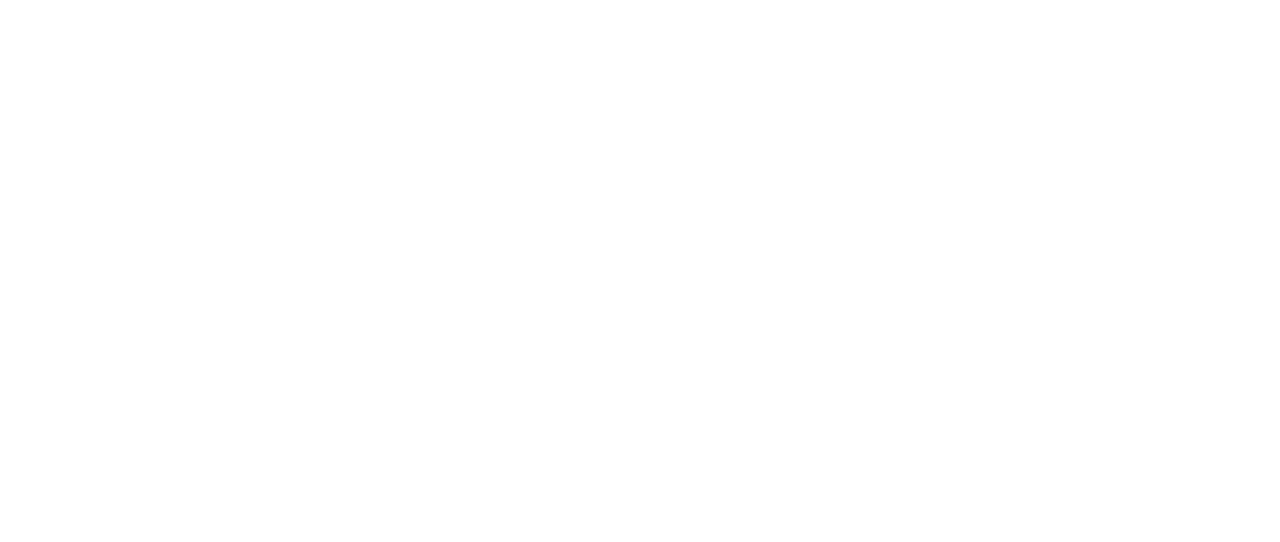
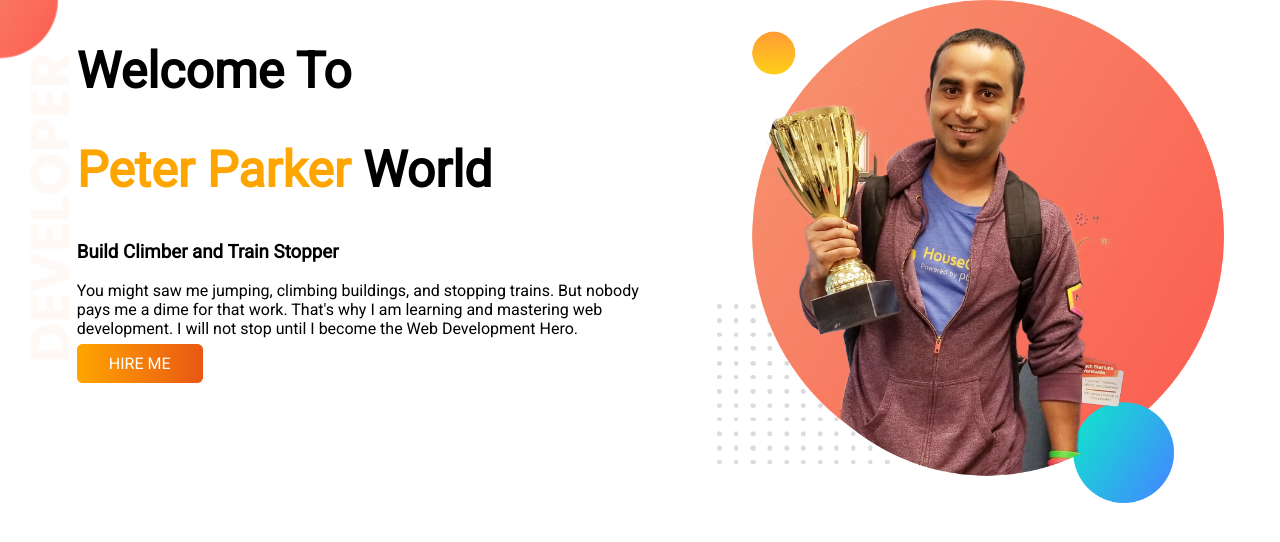
Before and after one commit to ujjaldeb/my-portfolio, a plain HTML site: page index.html in a window 1280 px wide. Drawn offline with Linux system fonts and the light colour scheme.

Commit message:
top-banner added

```diff
--- a/index.html
+++ b/index.html
@@ -6,11 +6,27 @@
     <meta http-equiv="X-UA-Compatible" content="IE=edge">
     <meta name="viewport" content="width=device-width, initial-scale=1.0">
     <title>Deb's Portfolio</title>
+    <link rel="preconnect" href="https://fonts.googleapis.com">
+    <link rel="preconnect" href="https://fonts.gstatic.com" crossorigin>
+    <link href="https://fonts.googleapis.com/css2?family=Roboto&display=swap" rel="stylesheet">
     <link rel="stylesheet" href="style.css">
 </head>
 
 <body>
-
+    <section class="top-banner">
+        <div class="half-width">
+            <h1>Welcome To</h1>
+            <h1><span class="orange-color">Peter Parker</span> World</h1>
+            <h3>Build Climber and Train Stopper</h3>
+            <p>You might saw me jumping, climbing buildings, and stopping trains. But nobody pays me a dime for that
+                work. That's why I am learning and mastering web development. I will not stop until I become the Web
+                Development Hero.</p>
+            <a href="https://www.linkedin.com/in/ujjaldeb/" class="link-button">Hire Me</a>
+        </div>
+        <div class="half-width">
+            <img src="images/jhankar.png" alt="Jhankar Mahbub">
+        </div>
+    </section>
 </body>
 
 </html>
--- a/style.css
+++ b/style.css
@@ -0,0 +1,37 @@
+body {
+    font-family: 'Roboto', sans-serif;
+    margin: 0;
+}
+
+h1 {
+    font-size: 50px;
+}
+
+.orange-color {
+    color: orange;
+}
+
+.top-banner {
+    display: flex;
+    background: url('images/top-banner.png') no-repeat;
+}
+
+.half-width {
+    width: 50%;
+    padding-left: 6%;
+}
+
+.half-width img {
+    width: 90%;
+}
+
+.link-button {
+    text-decoration: none;
+    text-transform: uppercase;
+    background: orange;
+    color: #ffffff;
+    padding: 10px 32px;
+    border-radius: 6px;
+    background-image: linear-gradient(to right, orange, #e95714);
+    margin-top: 10px;
+}
```
